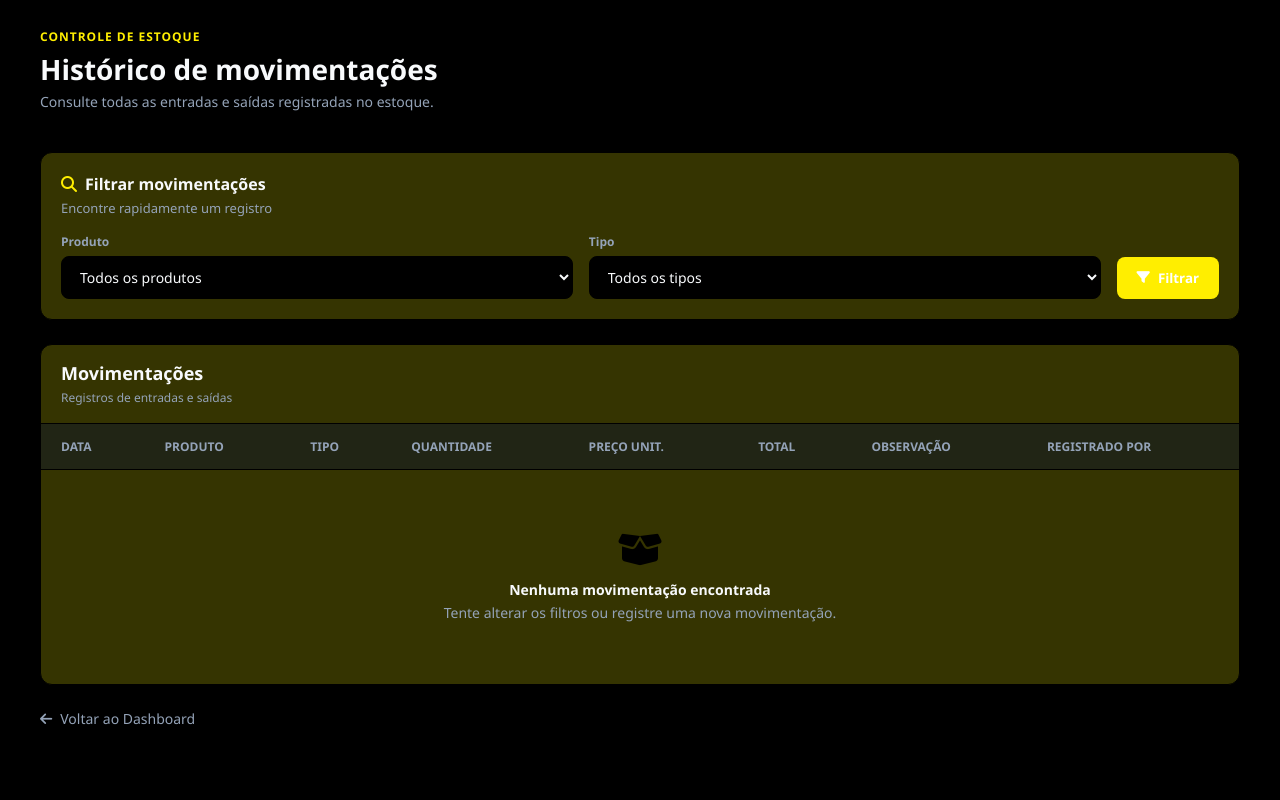
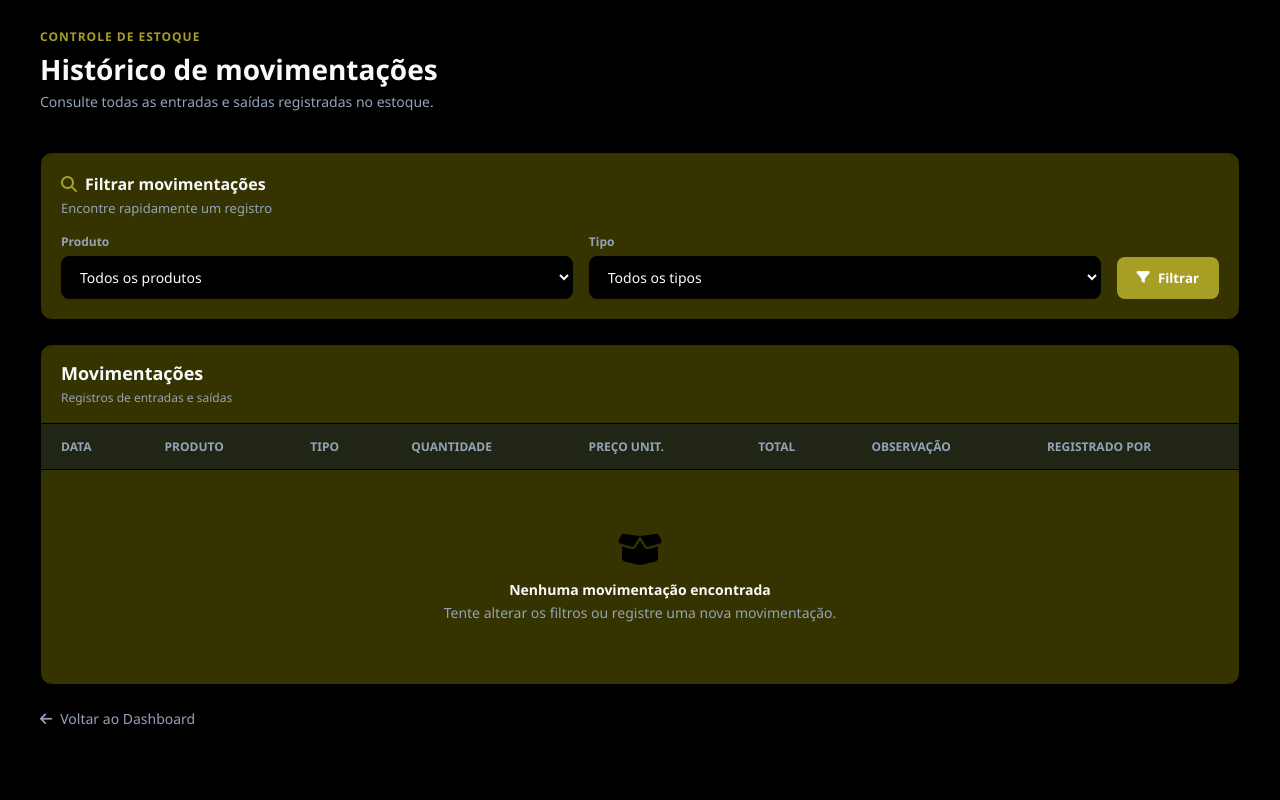
Before and after one commit to ysantoswxx/Adega_nova, a FastAPI app: template app/templates/movimentacoes/index.html in a window 1280 px wide. Run offline with FastAPI, Linux system fonts and the light colour scheme; the template is opened without the code that fills it, so the values that code supplies are empty.

Commit message:
Update accent color variables in index.html for improved UI consistency

```diff
--- a/app/templates/movimentacoes/index.html
+++ b/app/templates/movimentacoes/index.html
@@ -13,8 +13,8 @@
             --border-color: #000000;
             --text-main: #f8fafc;
             --text-dim: #94a3b8;
-            --accent: #ffee00;
-            --accent-hover: #fded05;
+            --accent: #a79e26;
+            --accent-hover: #c5bd52;
             --green: #10b981;
             --red: #ef4444;
         }
```
